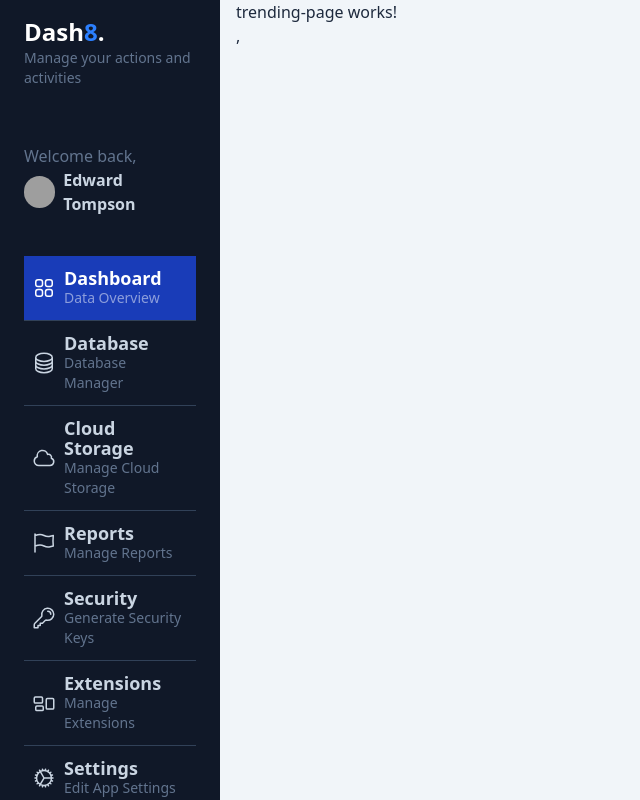
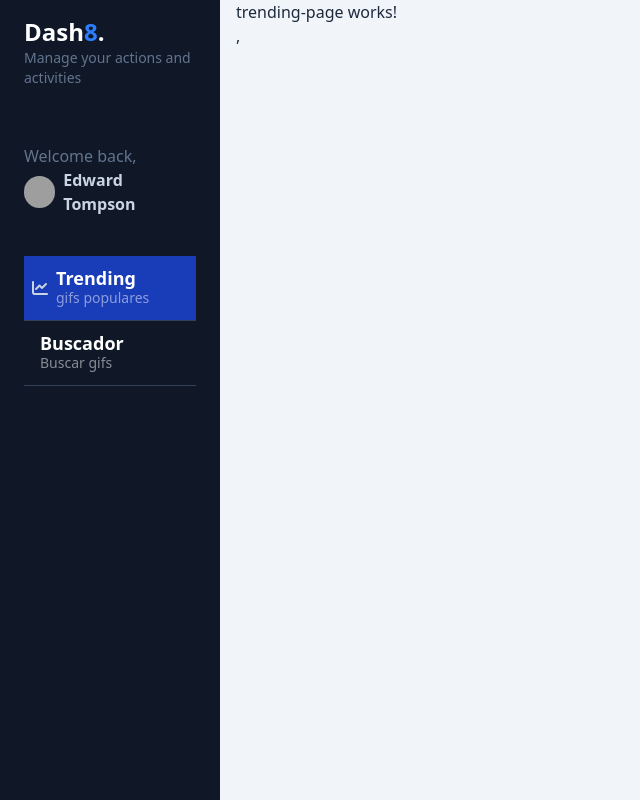
Before and after one commit to OLOBOC/03-gifs-app, an Angular app: page /dashboard/trending in a window 1280 px wide. Shown: the whole page, without its empty margins (0-640 px from the left). Built offline with nearby package versions, Linux system fonts and the light colour scheme; grey boxes are pictures that could not be loaded.

Commit message:
routerLinks

```diff
--- a/src/app/gifs/components/side-menu/side-menu-options/side-menu-options.component.html
+++ b/src/app/gifs/components/side-menu/side-menu-options/side-menu-options.component.html
@@ -1,102 +1,25 @@
 <div id="nav" class="w-full px-6">
-  <a href="#"
-    class="w-full px-2 inline-flex space-x-2 items-center border-b border-slate-700 py-3 bg-blue-800 hover:bg-white/5 transition ease-linear duration-150">
+  <!-- bg-blue-800 -->
+
+
+  @for(item of menuOptions; track item.router){
+  <a [routerLink]="item.router"
+    routerLinkActive="bg-blue-800"
+    class="w-full px-2 inline-flex space-x-2 items-center border-b border-slate-700 py-3 hover:bg-white/5 transition ease-linear duration-150">
     <div>
-      <svg xmlns="http://www.w3.org/2000/svg" fill="none" viewBox="0 0 24 24" stroke-width="1.5"
-        stroke="currentColor" class="w-6 h-6 text-white">
-        <path stroke-linecap="round" stroke-linejoin="round"
-          d="M3.75 6A2.25 2.25 0 016 3.75h2.25A2.25 2.25 0 0110.5 6v2.25a2.25 2.25 0 01-2.25 2.25H6a2.25 2.25 0 01-2.25-2.25V6zM3.75 15.75A2.25 2.25 0 016 13.5h2.25a2.25 2.25 0 012.25 2.25V18a2.25 2.25 0 01-2.25 2.25H6A2.25 2.25 0 013.75 18v-2.25zM13.5 6a2.25 2.25 0 012.25-2.25H18A2.25 2.25 0 0120.25 6v2.25A2.25 2.25 0 0118 10.5h-2.25a2.25 2.25 0 01-2.25-2.25V6zM13.5 15.75a2.25 2.25 0 012.25-2.25H18a2.25 2.25 0 012.25 2.25V18A2.25 2.25 0 0118 20.25h-2.25A2.25 2.25 0 0113.5 18v-2.25z" />
-      </svg>
+      <i>
+        <i class="{{item.icon}}"></i>
+      </i>
 
     </div>
     <div class="flex flex-col">
-      <span class="text-lg font-bold leading-5 text-white">Dashboard</span>
-      <span class="text-sm text-white/50 hidden md:block">Data Overview</span>
+      <span class="text-lg font-bold leading-5 text-white">{{item.label}}</span>
+      <span class="text-sm text-white/50 hidden md:block">{{item.subLabel}}</span>
     </div>
   </a>
-  <a href="#"
-    class="w-full px-2 inline-flex space-x-2 items-center border-b border-slate-700 py-3 hover:bg-white/5 transition ease-linear duration-150">
-    <div>
-      <svg xmlns="http://www.w3.org/2000/svg" fill="none" viewBox="0 0 24 24" stroke-width="1.5"
-        stroke="currentColor" class="w-6 h-6">
-        <path stroke-linecap="round" stroke-linejoin="round"
-          d="M20.25 6.375c0 2.278-3.694 4.125-8.25 4.125S3.75 8.653 3.75 6.375m16.5 0c0-2.278-3.694-4.125-8.25-4.125S3.75 4.097 3.75 6.375m16.5 0v11.25c0 2.278-3.694 4.125-8.25 4.125s-8.25-1.847-8.25-4.125V6.375m16.5 0v3.75m-16.5-3.75v3.75m16.5 0v3.75C20.25 16.153 16.556 18 12 18s-8.25-1.847-8.25-4.125v-3.75m16.5 0c0 2.278-3.694 4.125-8.25 4.125s-8.25-1.847-8.25-4.125" />
-      </svg>
-    </div>
-    <div class="flex flex-col">
-      <span class="text-lg text-slate-300 font-bold leading-5">Database</span>
-      <span class="text-sm text-slate-500 hidden md:block">Database Manager</span>
-    </div>
-  </a>
-  <a href="#"
-    class="w-full px-2 inline-flex space-x-2 items-center border-b border-slate-700 py-3 hover:bg-white/5 transition ease-linear duration-150">
-    <div>
-      <svg xmlns="http://www.w3.org/2000/svg" fill="none" viewBox="0 0 24 24" stroke-width="1.5"
-        stroke="currentColor" class="w-6 h-6">
-        <path stroke-linecap="round" stroke-linejoin="round"
-          d="M2.25 15a4.5 4.5 0 004.5 4.5H18a3.75 3.75 0 001.332-7.257 3 3 0 00-3.758-3.848 5.25 5.25 0 00-10.233 2.33A4.502 4.502 0 002.25 15z" />
-      </svg>
-    </div>
-    <div class="flex flex-col">
-      <span class="text-lg text-slate-300 font-bold leading-5">Cloud Storage</span>
-      <span class="text-sm text-slate-500 hidden md:block">Manage Cloud Storage</span>
-    </div>
-  </a>
-  <a href="#"
-    class="w-full px-2 inline-flex space-x-2 items-center border-b border-slate-700 py-3 hover:bg-white/5 transition ease-linear duration-150">
-    <div>
-      <svg xmlns="http://www.w3.org/2000/svg" fill="none" viewBox="0 0 24 24" stroke-width="1.5"
-        stroke="currentColor" class="w-6 h-6">
-        <path stroke-linecap="round" stroke-linejoin="round"
-          d="M3 3v1.5M3 21v-6m0 0l2.77-.693a9 9 0 016.208.682l.108.054a9 9 0 006.086.71l3.114-.732a48.524 48.524 0 01-.005-10.499l-3.11.732a9 9 0 01-6.085-.711l-.108-.054a9 9 0 00-6.208-.682L3 4.5M3 15V4.5" />
-      </svg>
-    </div>
-    <div class="flex flex-col">
-      <span class="text-lg text-slate-300 font-bold leading-5">Reports</span>
-      <span class="text-sm text-slate-500 hidden md:block">Manage Reports</span>
-    </div>
-  </a>
-  <a href="#"
-    class="w-full px-2 inline-flex space-x-2 items-center border-b border-slate-700 py-3 hover:bg-white/5 transition ease-linear duration-150">
-    <div>
-      <svg xmlns="http://www.w3.org/2000/svg" fill="none" viewBox="0 0 24 24" stroke-width="1.5"
-        stroke="currentColor" class="w-6 h-6">
-        <path stroke-linecap="round" stroke-linejoin="round"
-          d="M15.75 5.25a3 3 0 013 3m3 0a6 6 0 01-7.029 5.912c-.563-.097-1.159.026-1.563.43L10.5 17.25H8.25v2.25H6v2.25H2.25v-2.818c0-.597.237-1.17.659-1.591l6.499-6.499c.404-.404.527-1 .43-1.563A6 6 0 1121.75 8.25z" />
-      </svg>
-    </div>
-    <div class="flex flex-col">
-      <span class="text-lg text-slate-300 font-bold leading-5">Security</span>
-      <span class="text-sm text-slate-500 hidden md:block">Generate Security Keys</span>
-    </div>
-  </a>
-  <a href="#"
-    class="w-full px-2 inline-flex space-x-2 items-center border-b border-slate-700 py-3 hover:bg-white/5 transition ease-linear duration-150">
-    <div>
-      <svg xmlns="http://www.w3.org/2000/svg" fill="none" viewBox="0 0 24 24" stroke-width="1.5"
-        stroke="currentColor" class="w-6 h-6">
-        <path stroke-linecap="round" stroke-linejoin="round"
-          d="M2.25 7.125C2.25 6.504 2.754 6 3.375 6h6c.621 0 1.125.504 1.125 1.125v3.75c0 .621-.504 1.125-1.125 1.125h-6a1.125 1.125 0 01-1.125-1.125v-3.75zM14.25 8.625c0-.621.504-1.125 1.125-1.125h5.25c.621 0 1.125.504 1.125 1.125v8.25c0 .621-.504 1.125-1.125 1.125h-5.25a1.125 1.125 0 01-1.125-1.125v-8.25zM3.75 16.125c0-.621.504-1.125 1.125-1.125h5.25c.621 0 1.125.504 1.125 1.125v2.25c0 .621-.504 1.125-1.125 1.125h-5.25a1.125 1.125 0 01-1.125-1.125v-2.25z" />
-      </svg>
-    </div>
-    <div class="flex flex-col">
-      <span class="text-lg text-slate-300 font-bold leading-5">Extensions</span>
-      <span class="text-sm text-slate-500 hidden md:block">Manage Extensions</span>
-    </div>
-  </a>
-  <a href="#"
-    class="w-full px-2 inline-flex space-x-2 items-center py-3 hover:bg-white/5 transition ease-linear duration-150">
-    <div>
-      <svg xmlns="http://www.w3.org/2000/svg" fill="none" viewBox="0 0 24 24" stroke-width="1.5"
-        stroke="currentColor" class="w-6 h-6">
-        <path stroke-linecap="round" stroke-linejoin="round"
-          d="M4.5 12a7.5 7.5 0 0015 0m-15 0a7.5 7.5 0 1115 0m-15 0H3m16.5 0H21m-1.5 0H12m-8.457 3.077l1.41-.513m14.095-5.13l1.41-.513M5.106 17.785l1.15-.964m11.49-9.642l1.149-.964M7.501 19.795l.75-1.3m7.5-12.99l.75-1.3m-6.063 16.658l.26-1.477m2.605-14.772l.26-1.477m0 17.726l-.26-1.477M10.698 4.614l-.26-1.477M16.5 19.794l-.75-1.299M7.5 4.205L12 12m6.894 5.785l-1.149-.964M6.256 7.178l-1.15-.964m15.352 8.864l-1.41-.513M4.954 9.435l-1.41-.514M12.002 12l-3.75 6.495" />
-      </svg>
-    </div>
-    <div class="flex flex-col">
-      <span class="text-lg text-slate-300 font-bold leading-5">Settings</span>
-      <span class="text-sm text-slate-500 hidden md:block">Edit App Settings</span>
-    </div>
-  </a>
+  }
+
+
+
 
 </div>
--- a/src/app/gifs/components/side-menu/side-menu-options/side-menu-options.component.ts
+++ b/src/app/gifs/components/side-menu/side-menu-options/side-menu-options.component.ts
@@ -1,8 +1,36 @@
 import { ChangeDetectionStrategy, Component } from '@angular/core';
+import { RouterLink, RouterLinkActive } from '@angular/router';
+
+
+
+interface MenuOption {
+  icon: string;
+  label: string;
+  router: string;
+  subLabel: string;
+}
 
 @Component({
   selector: 'gifs-side-menu-options',
-  imports: [],
+  imports: [RouterLink, RouterLinkActive],
   templateUrl: './side-menu-options.component.html',
 })
-export class SideMenuOptionsComponent { }
+export class SideMenuOptionsComponent {
+
+  menuOptions: MenuOption[] = [
+
+    {
+      icon: 'fa-solid fa-chart-line',
+      label: 'Trending',
+      router: '/dashboard/trending',
+      subLabel: 'gifs populares',
+    },
+    {
+      icon: 'fa-solid fa-mangnifying-glass',
+      label: 'Buscador',
+      router: '/dashboard/search',
+      subLabel: 'Buscar gifs',
+    },
+
+  ]
+}
--- a/src/index.html
+++ b/src/index.html
@@ -6,6 +6,9 @@
   <base href="/">
   <meta name="viewport" content="width=device-width, initial-scale=1">
   <link rel="icon" type="image/x-icon" href="favicon.ico">
+
+
+  <link rel="stylesheet" href="https://cdnjs.cloudflare.com/ajax/libs/font-awesome/6.7.2/css/all.min.css" integrity="sha512-Evv84Mr4kqVGRNSgIGL/F/aIDqQb7xQ2vcrdIwxfjThSH8CSR7PBEakCr51Ck+w+/U6swU2Im1vVX0SVk9ABhg==" crossorigin="anonymous" referrerpolicy="no-referrer" />
 </head>
 <body>
   <app-root></app-root>
```
